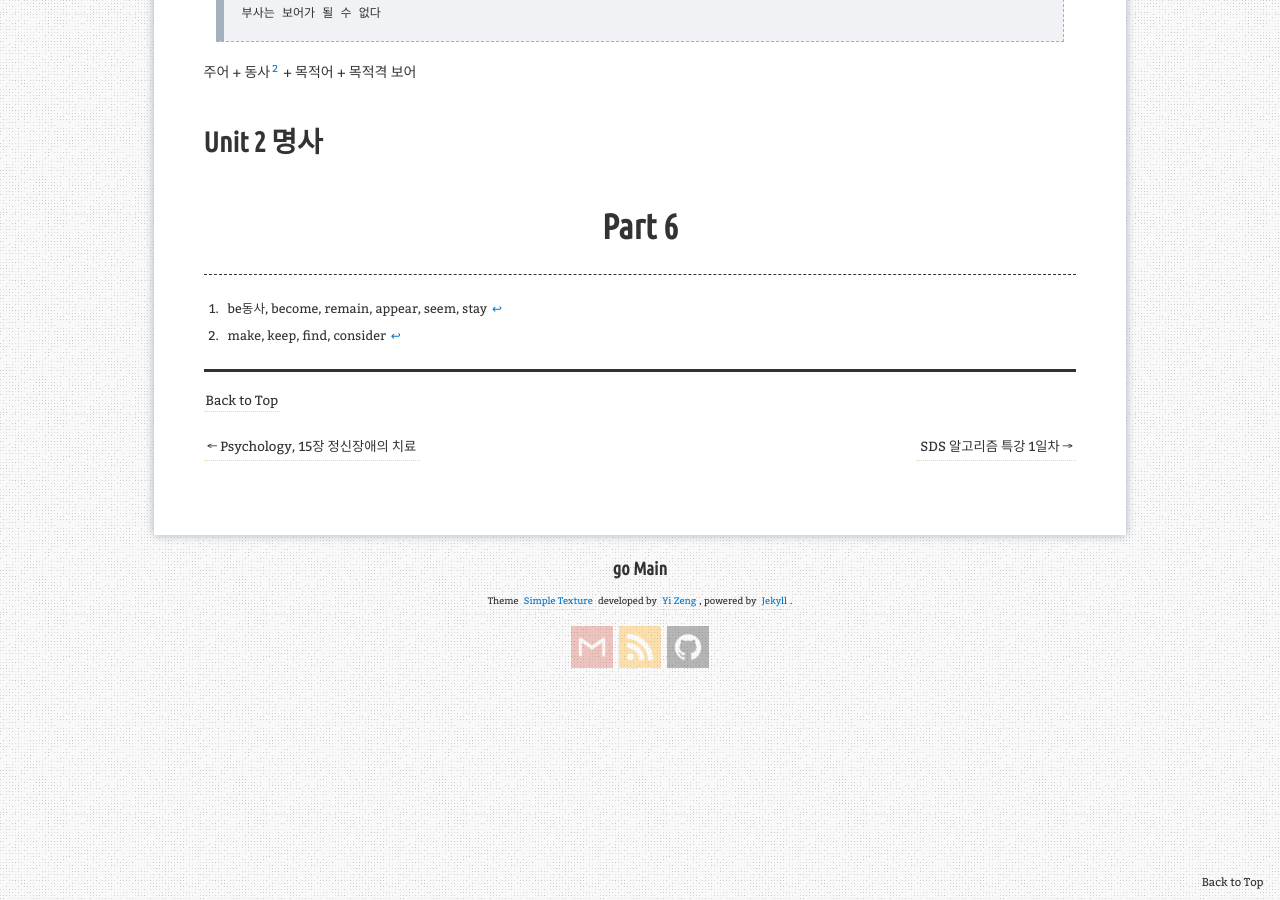
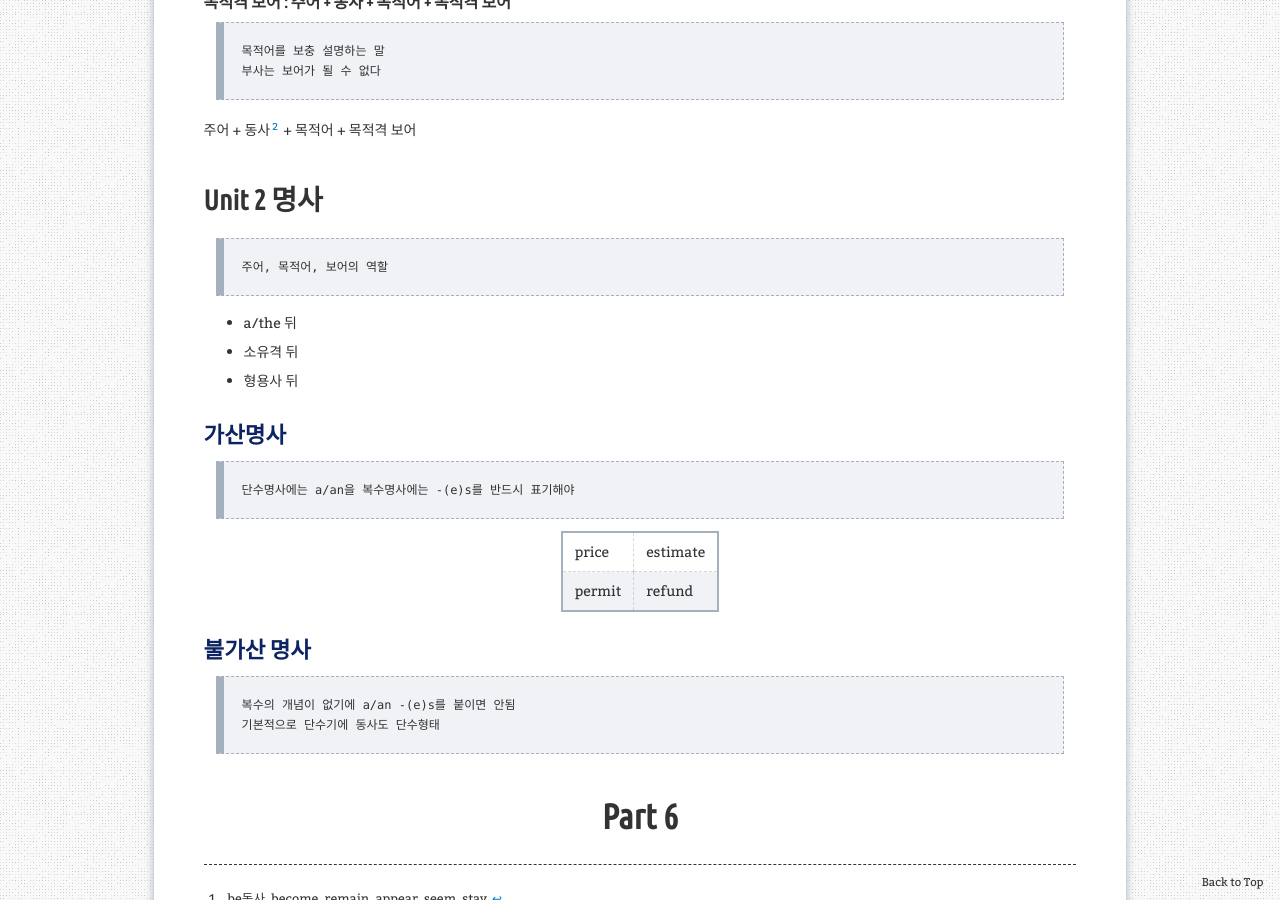
Before and after one commit to aristohyun/aristohyun.github.io, a Jekyll site: the page built from _posts/2021-12-31-TOEIC.md, in a window 1280 px wide and 900 px high, scrolled down 1986 px. Built offline with Jekyll 4.4.1, drawn with Linux system fonts in a browser that asks for light colours; comment, search, counter and statistics services are not loaded.

Commit message:
Update 2021-12-31-TOEIC.md

```diff
--- a/_posts/2021-12-31-TOEIC.md
+++ b/_posts/2021-12-31-TOEIC.md
@@ -71,6 +71,28 @@ redirect_from:
 
 ## Unit 2 명사
 
+> 주어, 목적어, 보어의 역할
+
+- a/the 뒤
+- 소유격 뒤
+- 형용사 뒤
+
+### 가산명사
+
+> 단수명사에는 a/an을 복수명사에는 -(e)s를 반드시 표기해야
+
+| price | estimate |
+| permit | refund |
+
+### 불가산 명사
+
+> 복수의 개념이 없기에 a/an -(e)s를 붙이면 안됨
+> 기본적으로 단수기에 동사도 단수형태
+
+
+
+
+
 
 
 # Part 6
```
